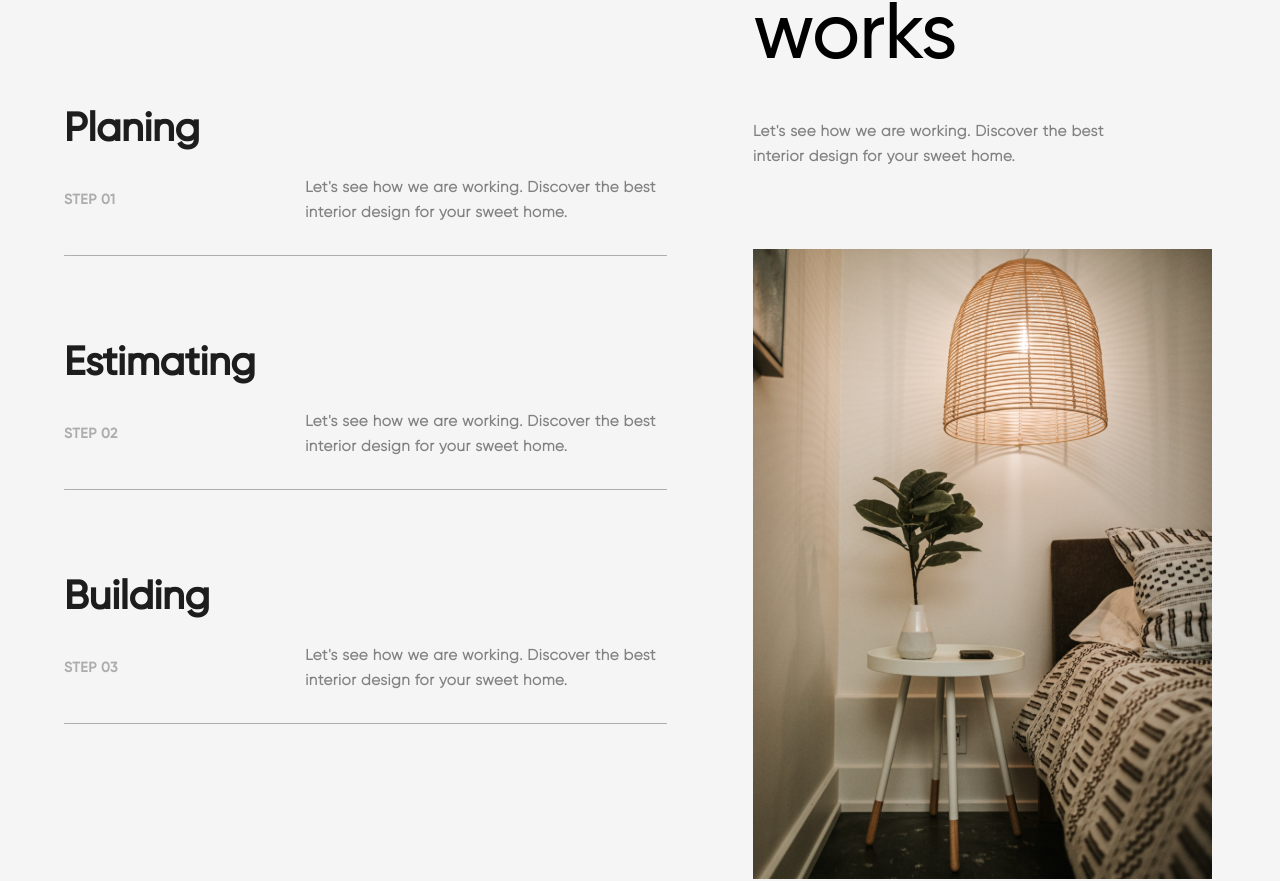
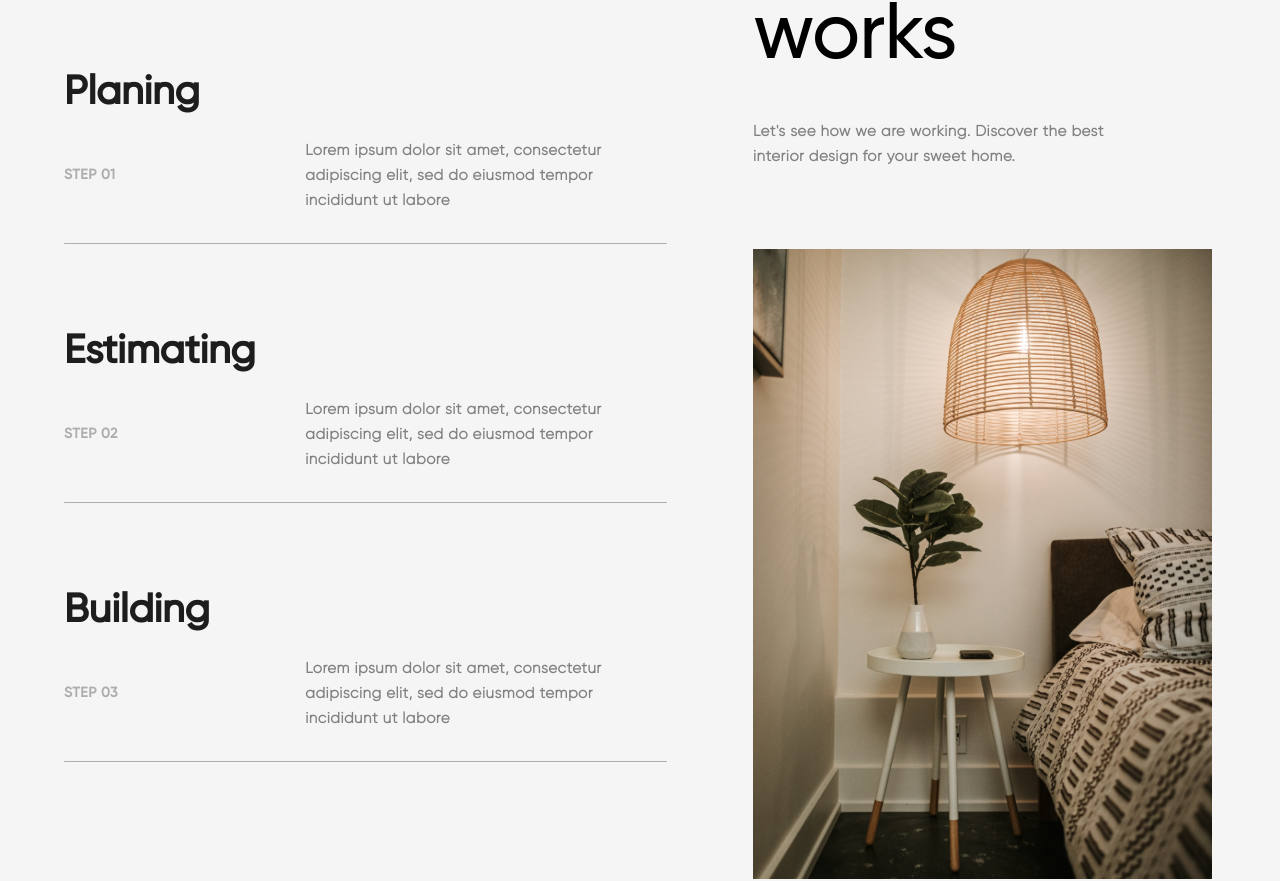
Before and after one commit to kwameaj67/Intor., a React (Create React App) app: page / in a window 1280 px wide. Shown: the part 1025-1906 px from the top of the page. Built offline with nearby package versions, Linux system fonts and the light colour scheme.

Commit message:
home changes

```diff
--- a/src/pages/Home/Home.js
+++ b/src/pages/Home/Home.js
@@ -42,7 +42,7 @@ function Home() {
               <h1 className="heading">Planing</h1>
               <div className="works-item-content">
                 <h1>Step 01</h1>
-                <p>Let's see how we are working. Discover the best interior design for your sweet home.</p>
+                <p>Lorem ipsum dolor sit amet, consectetur adipiscing elit, sed do eiusmod tempor incididunt ut labore</p>
               </div>
               <div className="item-divider"></div>
             </div>
@@ -50,7 +50,7 @@ function Home() {
               <h1 className="heading">Estimating</h1>
               <div className="works-item-content">
                 <h1>Step 02</h1>
-                <p>Let's see how we are working. Discover the best interior design for your sweet home.</p>
+                <p>Lorem ipsum dolor sit amet, consectetur adipiscing elit, sed do eiusmod tempor incididunt ut labore</p>
               </div>
               <div className="item-divider"></div>
             </div>
@@ -58,7 +58,7 @@ function Home() {
               <h1 className="heading">Building</h1>
               <div className="works-item-content">
                 <h1>Step 03</h1>
-                <p>Let's see how we are working. Discover the best interior design for your sweet home.</p>
+                <p>Lorem ipsum dolor sit amet, consectetur adipiscing elit, sed do eiusmod tempor incididunt ut labore</p>
               </div>
               <div className="item-divider"></div>
             </div>
@@ -139,7 +139,7 @@ function Home() {
         <div className="text-container">
           <h1>Keep up to date with new trends in interior design.</h1>
           <div className="text-p">
-            <p>Stay updated with the newest interior design stories, case studies, and insights shared by the <span>intor.</span> Team</p>
+            <p>Stay updated with the newest interior design stories, case studies, and insights shared by the intor Team</p>
           </div>
         </div>
       </section>
```
